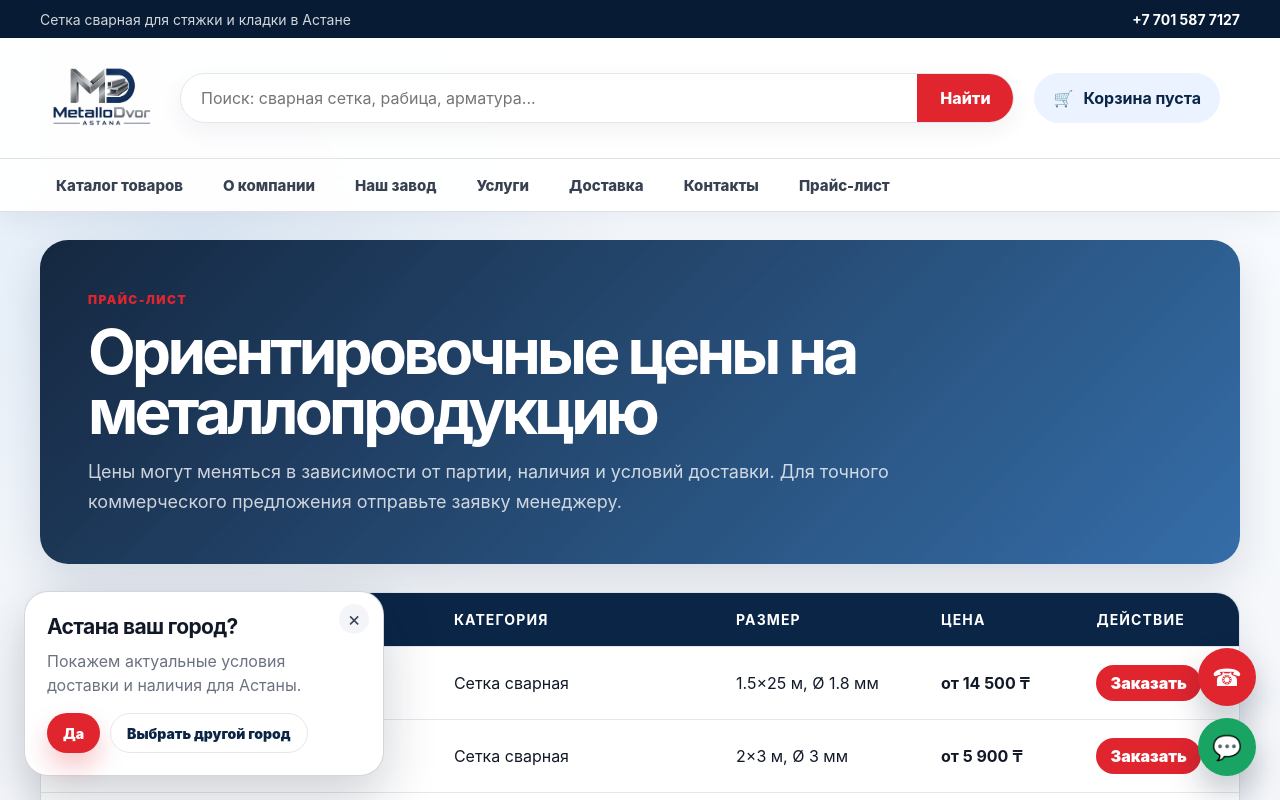
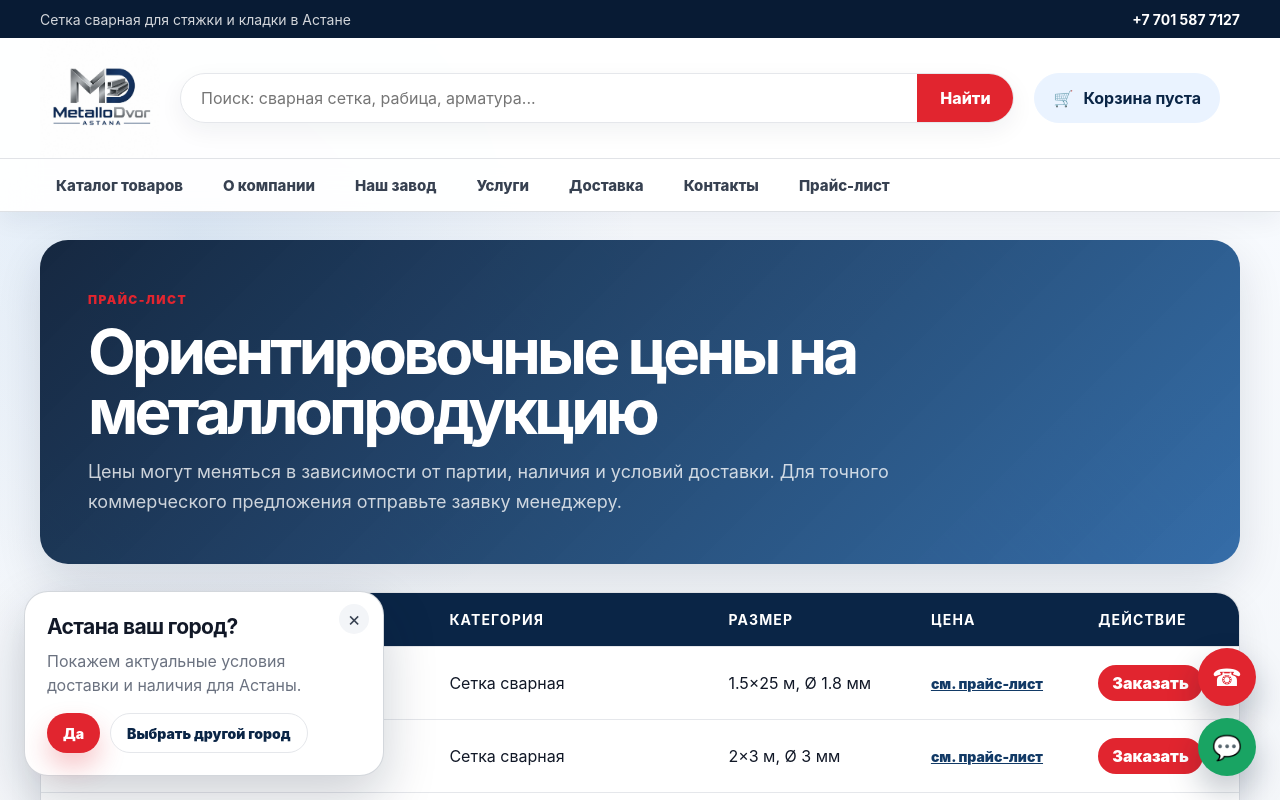
Before and after one commit to Alinur189/metallodvor-astana-react, a React (Vite) app: page /price-list in a window 1280 px wide. Shown: the top 800 px of the page. Built offline with nearby package versions, Linux system fonts and the light colour scheme.

Commit message:
Remove all prices, replace with Google Sheets price list link
Co-Authored-By: Claude Sonnet 4.6 <noreply@anthropic.com>

```diff
--- a/src/pages/PriceList.jsx
+++ b/src/pages/PriceList.jsx
@@ -39,7 +39,16 @@ export default function PriceList({ onOrder }) {
                 </td>
                 <td>{getCategoryTitle(product.category)}</td>
                 <td>{product.size}</td>
-                <td><strong>{product.price}</strong></td>
+                <td>
+                  <a
+                    href="https://docs.google.com/spreadsheets/d/1OpseU3JsMv1ZPVDZ7VpHGfWppY7QsykH0dx1ZGgmC8w/edit?gid=0#gid=0"
+                    target="_blank"
+                    rel="noopener noreferrer"
+                    className="priceLink"
+                  >
+                    см. прайс-лист
+                  </a>
+                </td>
                 <td>
                   <button className="tableButton" type="button" onClick={() => onOrder(product)}>
                     Заказать
--- a/src/pages/ProductDetail.jsx
+++ b/src/pages/ProductDetail.jsx
@@ -18,7 +18,7 @@ export default function ProductDetail({ onOrder }) {
 
   usePageMeta(
     `${product.title} — МеталлоДвор Астана`,
-    `${product.shortDescription} ${product.size}. Цена: ${product.price}.`,
+    `${product.shortDescription} ${product.size}. Цены в прайс-листе.`,
   );
 
   return (
@@ -48,7 +48,16 @@ export default function ProductDetail({ onOrder }) {
             </div>
             <div>
               <dt>Цена</dt>
-              <dd>{product.price}</dd>
+              <dd>
+                <a
+                  href="https://docs.google.com/spreadsheets/d/1OpseU3JsMv1ZPVDZ7VpHGfWppY7QsykH0dx1ZGgmC8w/edit?gid=0#gid=0"
+                  target="_blank"
+                  rel="noopener noreferrer"
+                  className="priceLink"
+                >
+                  см. прайс-лист
+                </a>
+              </dd>
             </div>
             <div>
               <dt>Город</dt>
```
